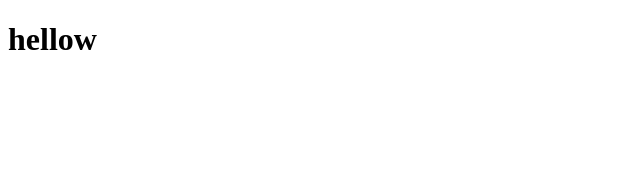
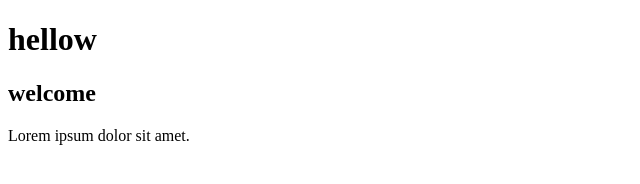
Before and after one commit to Muhammad-U-zman/kitzone, a plain HTML site: page index.html in a window 1280 px wide. Shown: the whole page, without its empty margins (0-640 px from the left). Drawn offline with Linux system fonts and the light colour scheme.

Commit message:
updated code

```diff
--- a/index.html
+++ b/index.html
@@ -8,5 +8,7 @@
 <body>
 
     <h1>hellow</h1>
+    <h2>welcome</h2>
+    <p>Lorem ipsum dolor sit amet.</p>
 </body>
 </html>
```
